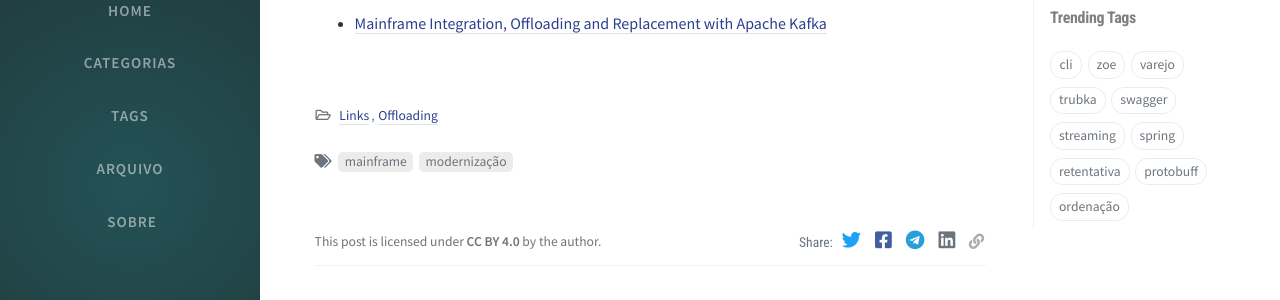
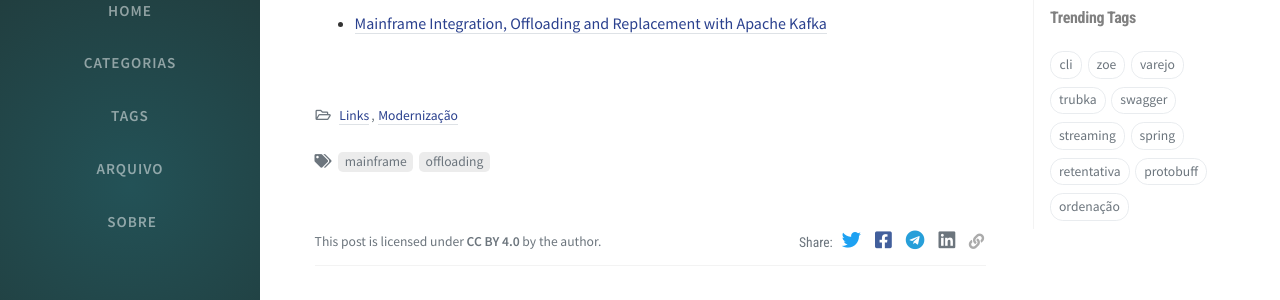
Before and after one commit to fabiojose/kafkabr-blog, a Jekyll site: the page built from _posts/2020-07-15-offloading-mainframe.md, in a window 1280 px wide and 900 px high. Shown: the part 265-565 px from the top of the window. Built offline with Jekyll 4.4.1, drawn with Linux system fonts in a browser that asks for light colours; nearby versions of some CDN libraries; comment, search, counter and statistics services are not loaded.

```diff
--- a/_posts/2020-07-15-offloading-mainframe.md
+++ b/_posts/2020-07-15-offloading-mainframe.md
@@ -2,8 +2,8 @@
 title:  Integração com Mainframe
 author: fabiojose
 date:   2020-07-15 22:03:36 -0300
-categories: [Links, Offloading]
-tags: [mainframe, modernização]
+categories: [Links, Modernização]
+tags: [mainframe, offloading]
 toc: false
 ---
 
```
